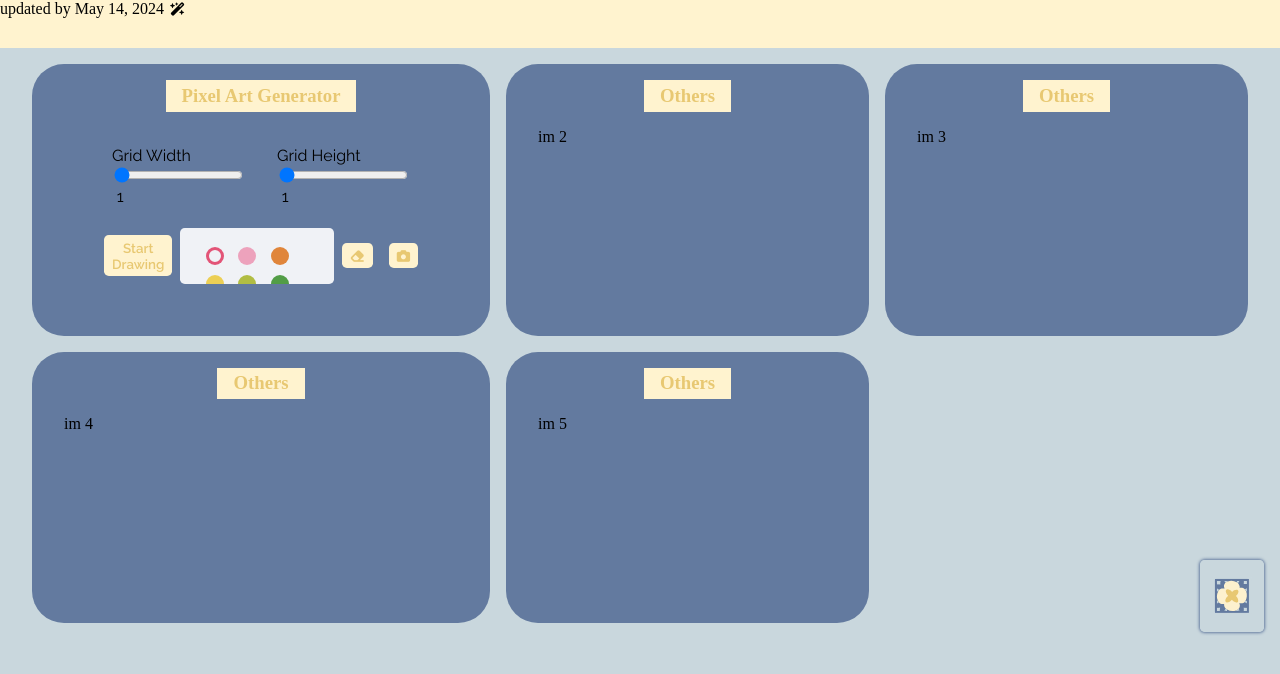
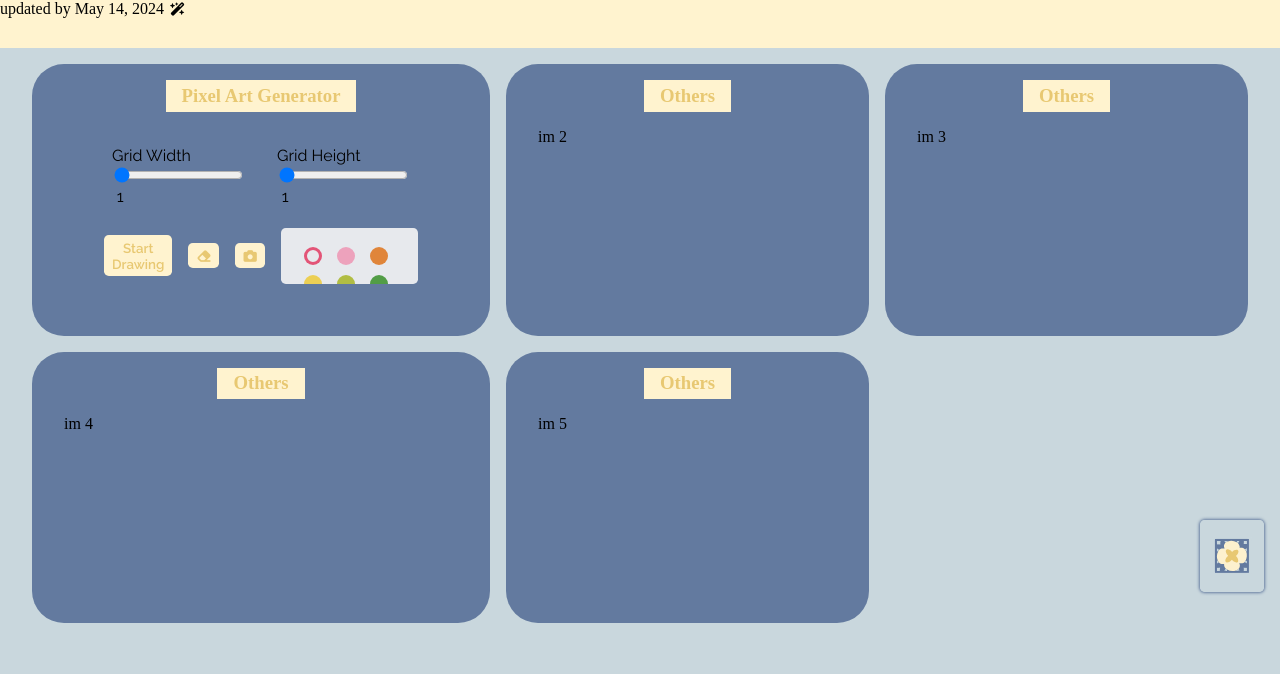
Before and after one commit to teienbiyori/pixel-art-react, a React (Vite) app: page / in a window 1280 px wide. Shown: the top 674 px of the page. Built offline with nearby package versions, Linux system fonts and the light colour scheme; a web font is replaced by a local one.

Commit message:
feat: Convert drawingPanel JS code to React component

```diff
--- a/src/components/pixel.jsx
+++ b/src/components/pixel.jsx
@@ -37,12 +37,12 @@ function Slider({forWhat, label, rangeId, valueId, gridValue, setGridValue}){
 }
 
 function DrawingPanel({panelWidth, panelHeight, selectedColor}){
-  let rows = [];
-  for(let i = 0; i < Number(panelHeight); i++){
-    rows.push(<PixelRow key={i} panelWidth={panelWidth} selectedColor={selectedColor}/>)
+  let rows = []; //React allows rendering arrays of elements directly in JSX.
+  for(let i = 0; i < Number(panelWidth); i++){
+    rows.push(<PixelRow key={i} panelHeight={panelHeight} selectedColor={selectedColor}/>)
   }
   return(<>
-    <div className="container" id="block-container">
+    <div className="block-container">
       {rows}
     </div>
   </>)
@@ -70,8 +70,6 @@ export default function Pixel(){
     //   blockContainer.appendChild(row); //add each row once a time
     // }
   }
-  const handleClear = () =>{
-  };
 
   //picker
   const handleChangeColor = (e) =>{
@@ -99,11 +97,11 @@ export default function Pixel(){
       </div>)}
       <div className="opt-wrapper">
         <button onClick={handleCreate}>{hideRange? (<i className="fa-solid fa-rotate-left"></i>):"Start Drawing"}</button>
+        <button id="erase-btn"><i className="fa-solid fa-eraser"></i></button>
+        <button id="paint-btn"><i className="fa-solid fa-camera"></i></button>
         <div className="picker-container">
           <CirclePicker circleSize={18} circleSpacing={10} width="80%" colors={palette} color={selectedColor} onChangeComplete={handleChangeColor}/>
         </div>
-        <button id="erase-btn"><i className="fa-solid fa-eraser"></i></button>
-        <button id="paint-btn"><i className="fa-solid fa-camera"></i></button>
       </div>
     </div>
     {hideRange &&
--- a/src/components/pixelRow.jsx
+++ b/src/components/pixelRow.jsx
@@ -2,13 +2,13 @@ import PropTypes from 'prop-types';
 import PixelBlock from './pixelBlock';
 
 PixelRow.propTypes = {
-  panelWidth: PropTypes.string,
+  panelHeight: PropTypes.string,
   selectedColor: PropTypes.string,
 }
 
-export default function PixelRow({ panelWidth , selectedColor }){
+export default function PixelRow({ panelHeight , selectedColor }){
   let cols = [];
-  for(let i = 0; i < Number(panelWidth); i++){
+  for(let i = 0; i < Number(panelHeight); i++){
     cols.push(<PixelBlock key={i} selectedColor={selectedColor}/>)
   }
   console.log(cols)
--- a/src/styles/vivid.scss
+++ b/src/styles/vivid.scss
@@ -82,7 +82,7 @@ $text: "Raleway", sans-serif;
 .float-menu {
   z-index: 998;
   position: fixed;
-  top: 70vh;
+  top: 65vh;
   right: 1rem;
   transition: height 0.2s ease-out;
   height: 10rem;
@@ -95,6 +95,7 @@ $text: "Raleway", sans-serif;
   box-shadow: 0 0 3px 1px $night;
 }
 .menu-icon {
+  cursor: pointer;
   transform: rotate(0deg);
   transition: transform 0.2s ease-out;
   width: 2.5rem;
@@ -143,14 +144,15 @@ label {
     overflow-y: scroll;
     max-height: 3.5rem;
     max-width: 16rem;
+    margin: 0 0.5rem;
     width: 100%;
     display: flex;
     justify-content: center;
-    background-color: rgba(255, 255, 255, 0.9);
+    background-color: rgba(245, 245, 245, 0.9);
   }
 }
 
-.container {
+.block-container {
   margin: 1rem;
   display: flex;
   justify-content: center;
```
